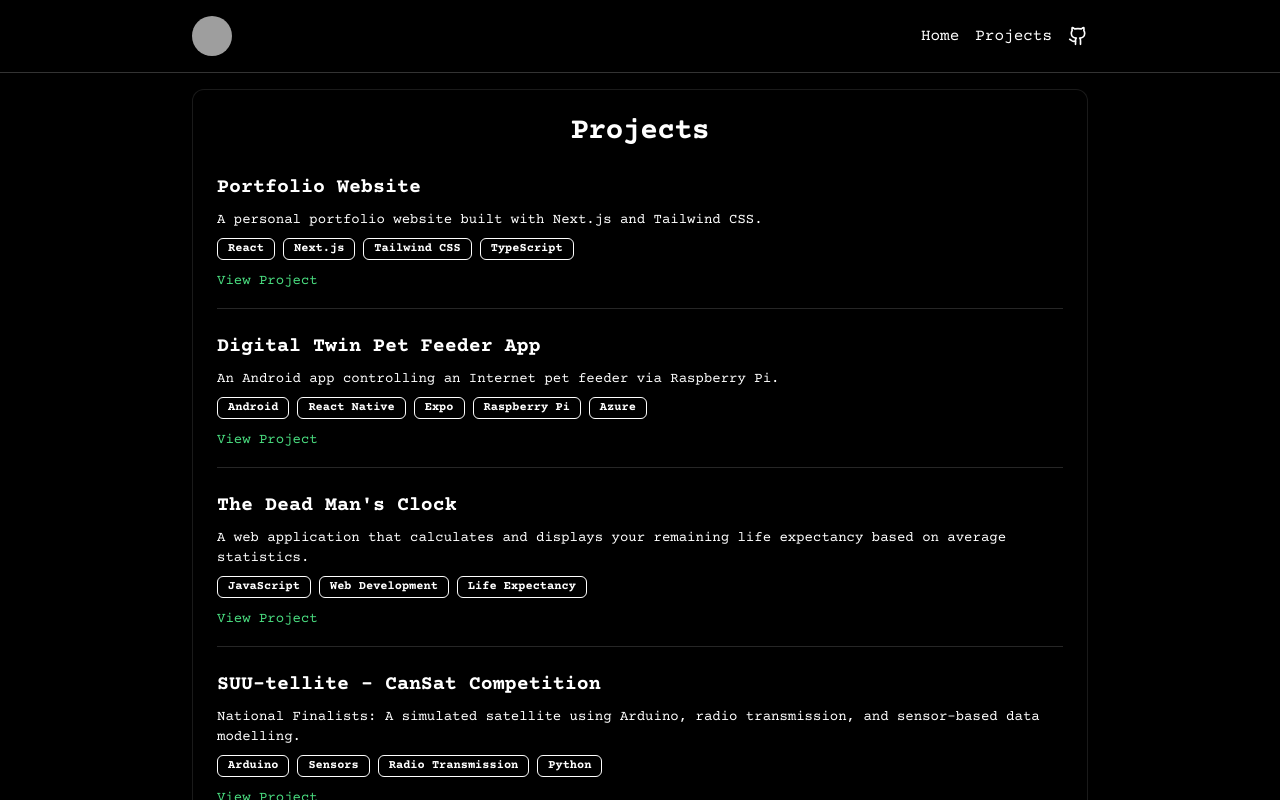
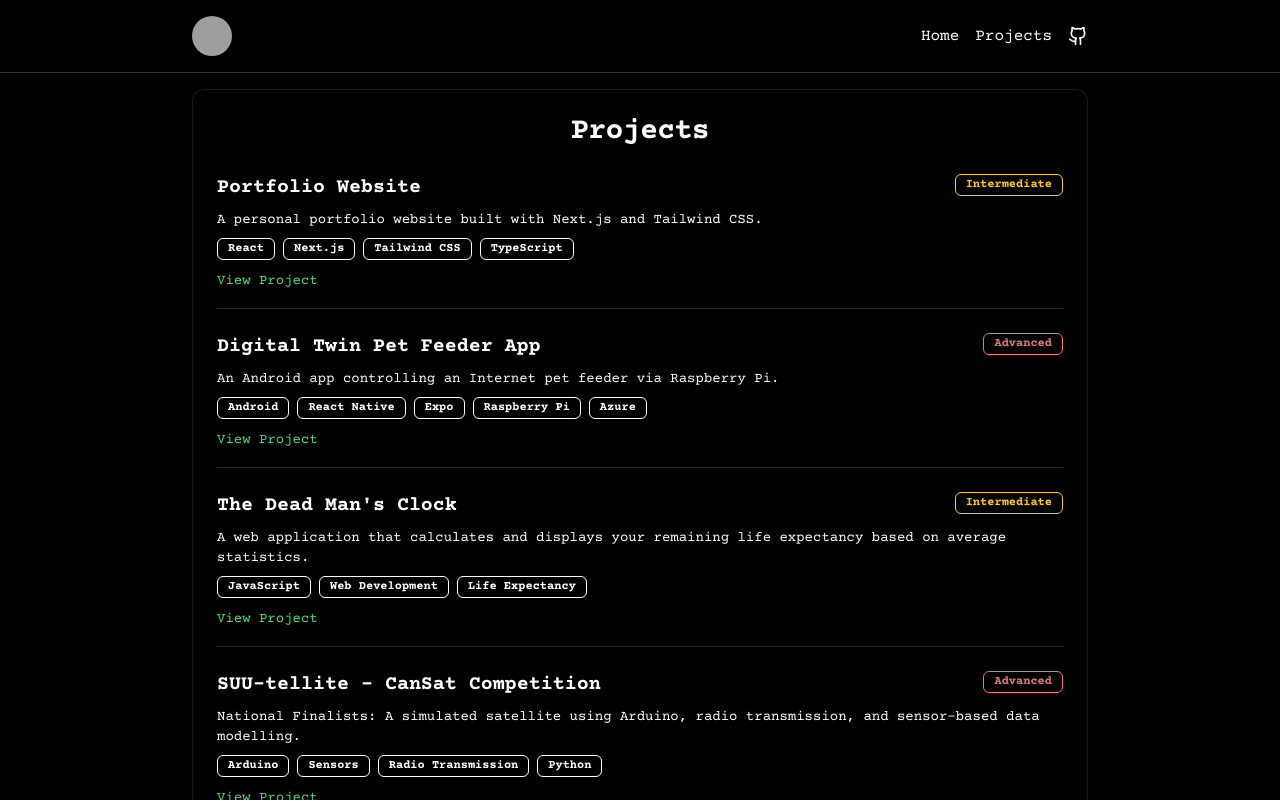
Before and after one commit to markamooti/portfolio, a Next.js app: page /projects in a window 1280 px wide. Shown: the top 800 px of the page. Built offline with nearby package versions, Linux system fonts and the light colour scheme; grey boxes are pictures that could not be loaded.

Commit message:
feat: add difficulty indicators to projects

```diff
--- a/app/projects/page.tsx
+++ b/app/projects/page.tsx
@@ -10,6 +10,7 @@ const projects = [
       "A personal portfolio website built with Next.js and Tailwind CSS.",
     tags: ["React", "Next.js", "Tailwind CSS", "TypeScript"],
     link: "https://markthenorman.com",
+    difficulty: "Intermediate",
   },
   {
     title: "Digital Twin Pet Feeder App",
@@ -17,6 +18,7 @@ const projects = [
       "An Android app controlling an Internet pet feeder via Raspberry Pi.",
     tags: ["Android", "React Native", "Expo", "Raspberry Pi", "Azure"],
     link: "#",
+    difficulty: "Advanced",
   },
   {
     title: "The Dead Man's Clock",
@@ -24,6 +26,7 @@ const projects = [
       "A web application that calculates and displays your remaining life expectancy based on average statistics.",
     tags: ["JavaScript", "Web Development", "Life Expectancy"],
     link: "https://deathclock.markthenorman.com/",
+    difficulty: "Intermediate",
   },
   {
     title: "SUU-tellite - CanSat Competition",
@@ -31,6 +34,7 @@ const projects = [
       "National Finalists: A simulated satellite using Arduino, radio transmission, and sensor-based data modelling.",
     tags: ["Arduino", "Sensors", "Radio Transmission", "Python"],
     link: "https://www.youtube.com/watch?v=qEYImwNrZ7A",
+    difficulty: "Advanced",
   },
   {
     title: "Weather App",
@@ -38,8 +42,23 @@ const projects = [
       "Learning project: A Basic weather app. Built with React, Next.js and Tailwind CSS.",
     tags: ["React", "Next.js", "Tailwind CSS", "Weather API"],
     link: "weather.markthenorman.com",
+    difficulty: "Beginner",
   },
 ];
+
+// Function to get the appropriate color for difficulty
+function getDifficultyColor(difficulty: string): string {
+  switch (difficulty.toLowerCase()) {
+    case "beginner":
+      return "text-green-400 border-green-400";
+    case "intermediate":
+      return "text-yellow-400 border-yellow-400";
+    case "advanced":
+      return "text-red-400 border-red-400";
+    default:
+      return "text-white border-white";
+  }
+}
 
 export default function Projects() {
   return (
@@ -53,9 +72,17 @@ export default function Projects() {
         <CardContent className="space-y-6">
           {projects.map((project, index) => (
             <div key={index}>
-              <h2 className="text-xl font-semibold text-white mb-2">
-                {project.title}
-              </h2>
+              <div className="flex justify-between items-start mb-2">
+                <h2 className="text-xl font-semibold text-white">
+                  {project.title}
+                </h2>
+                <Badge
+                  variant="outline"
+                  className={`${getDifficultyColor(project.difficulty)}`}
+                >
+                  {project.difficulty}
+                </Badge>
+              </div>
               <p className="text-sm text-white mb-2">{project.description}</p>
               <div className="flex flex-wrap gap-2 mb-2">
                 {project.tags.map((tag, tagIndex) => (
```
